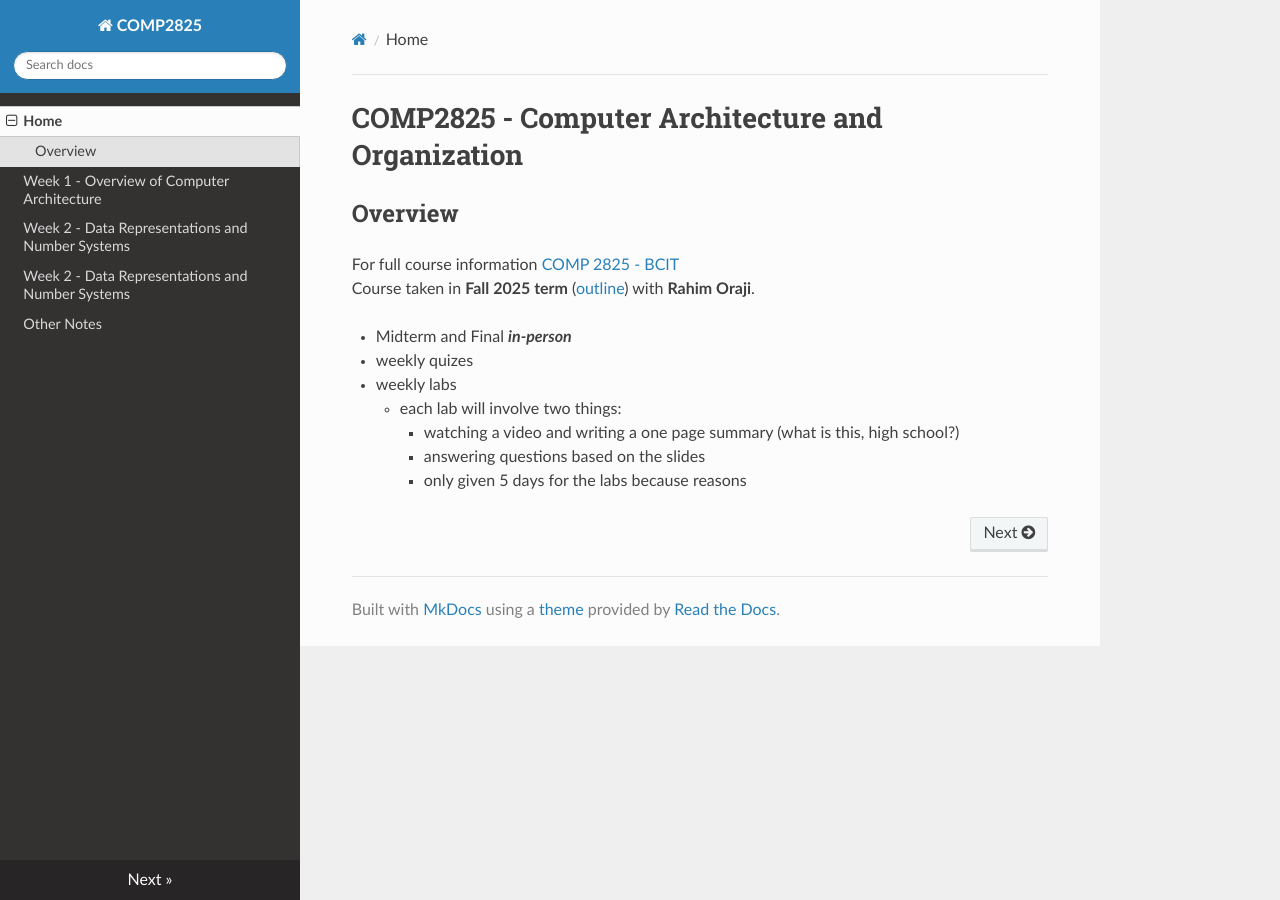
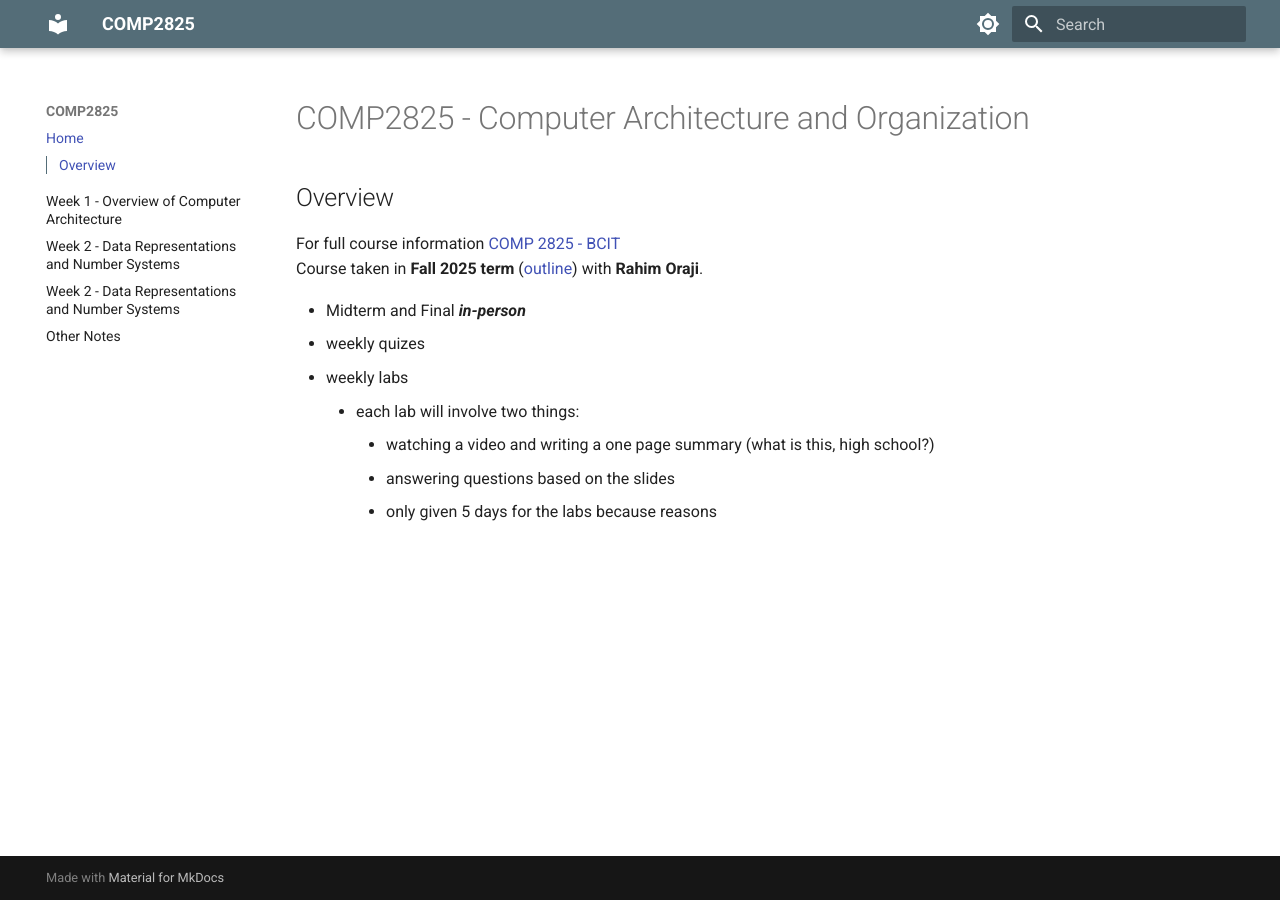
Before and after one commit to gdoyle87/COMP2825, an MkDocs documentation site: the page built from docs/index.md, in a window 1280 px wide. Built offline with MkDocs 1.6.1 and Material for MkDocs 9.7.7, drawn with Linux system fonts in a browser that asks for light colours; nearby versions of some CDN libraries.

Commit message:
updated style

```diff
--- a/mkdocs.yml
+++ b/mkdocs.yml
@@ -7,9 +7,34 @@ nav:
   - Week 3 - Boolean Algebra and Logic Gates: wk_three.md
   - Other Notes: https://gdoyle87.github.io/
 
-theme: readthedocs
+theme:
+  name: material
+  features:
+    - toc.integrate # move page TOC into the left nav
+    - navigation.expand # expand sections by default (feels like RTD)
+    - navigation.sections
+  palette:
+    # Palette toggle for light mode
+    - media: "(prefers-color-scheme: light)"
+      scheme: default
+      primary: blue grey
+      toggle:
+        icon: material/brightness-7
+        name: Switch to dark mode
+
+    # Palette toggle for dark mode
+    - media: "(prefers-color-scheme: dark)"
+      scheme: slate
+      primary: blue grey
+      toggle:
+        icon: material/brightness-4
+        name: Switch to light mode
+
 markdown_extensions:
   - md_in_html
+  - admonition
+  - pymdownx.superfences
+  - pymdownx.details
 
 extra_javascript:
   - https://cdn.jsdelivr.net/npm/asciinema-player@3.0.1/dist/bundle/asciinema-player.js
```
Also changed, not shown: requirements.txt (added, +29 -0 lines), 1 other file.
